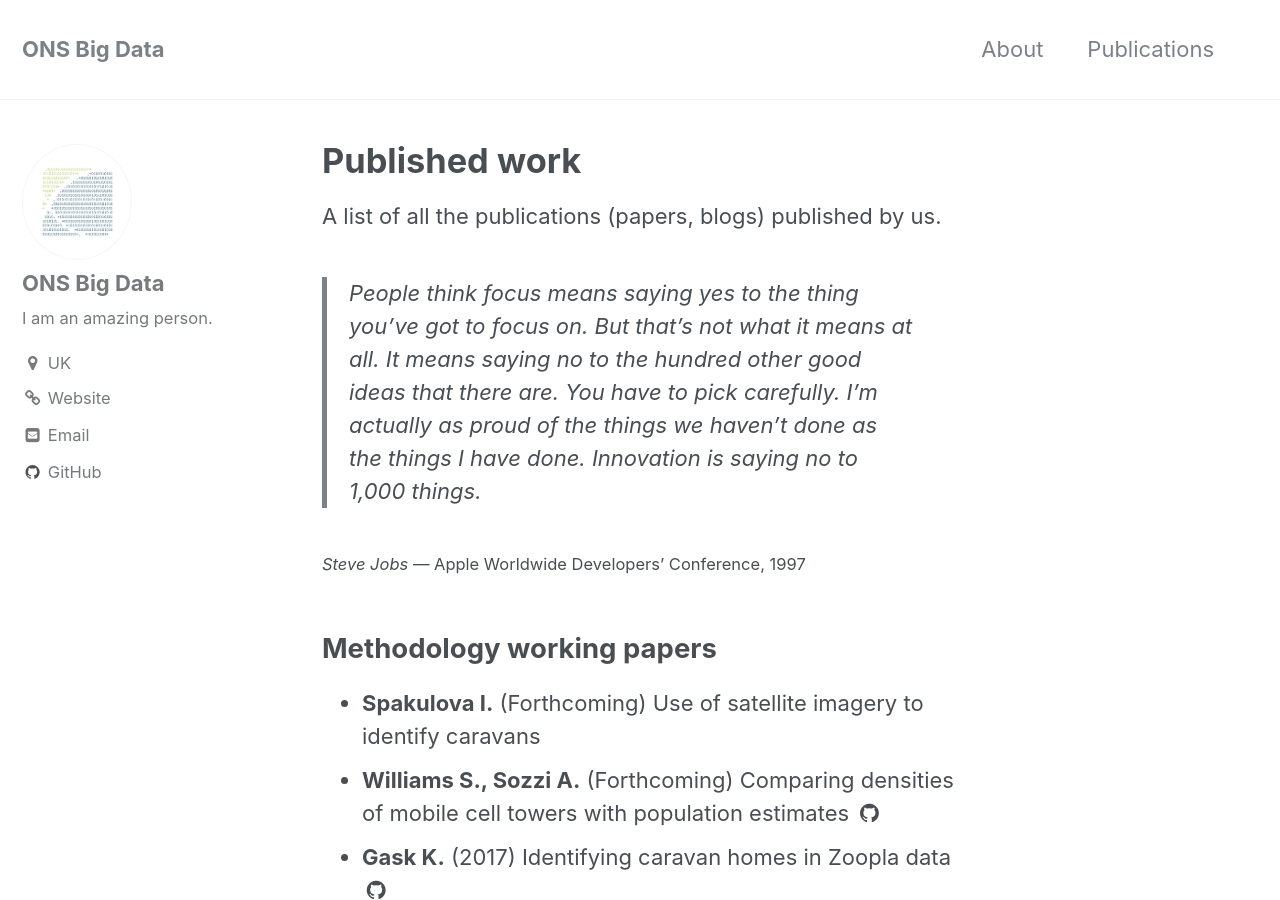
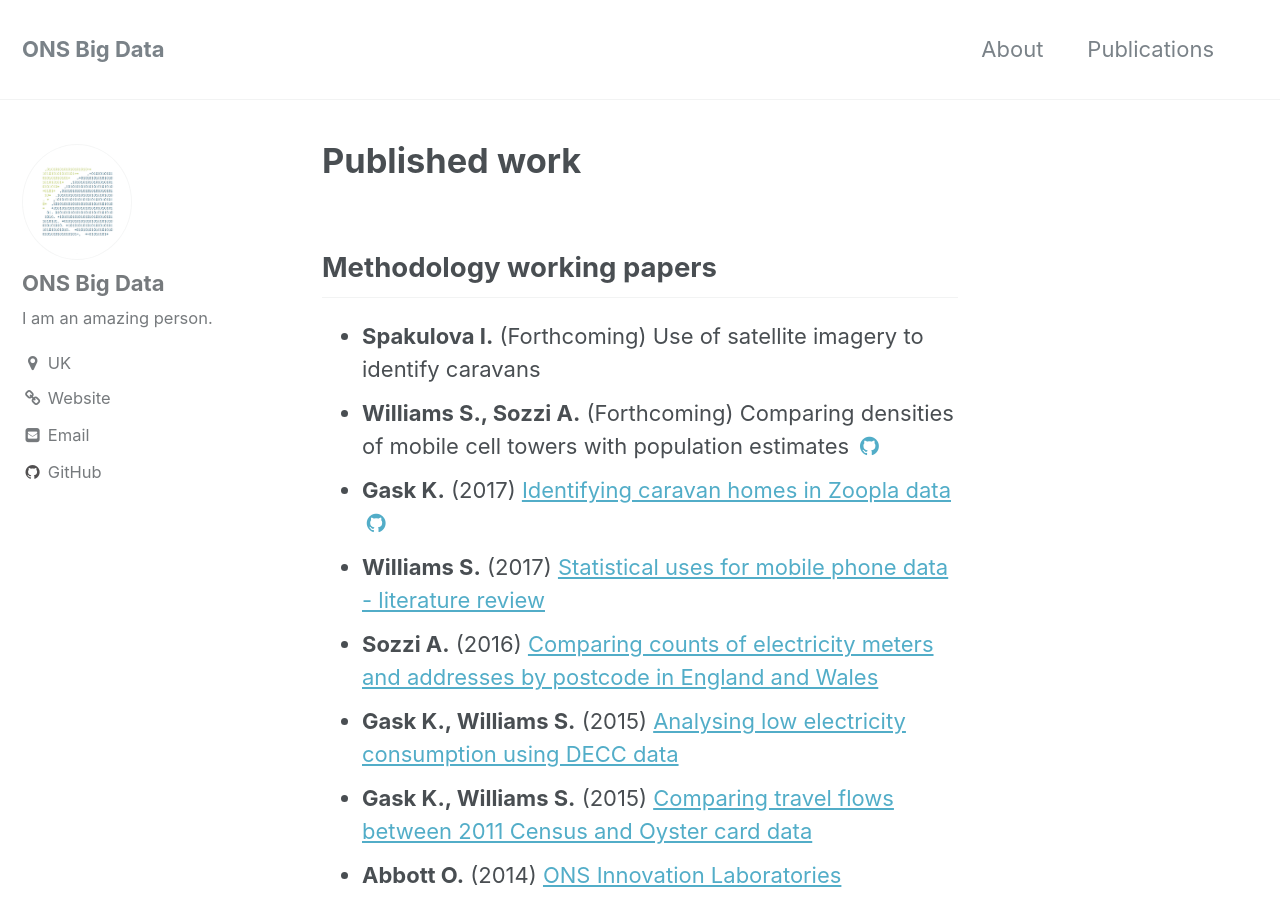
Before and after one commit to ONSBigData/ONSBigData.github.io, a Jekyll site: the page built from _pages/publications.md, in a window 1280 px wide and 900 px high. Built offline with Jekyll 4.4.1, drawn with Linux system fonts in a browser that asks for light colours; some of the changed text lies outside the part shown.

Commit message:
Update publications

```diff
--- a/_pages/publications.md
+++ b/_pages/publications.md
@@ -1,16 +1,9 @@
 ---
 title: "Published work"
-layout: archive
+layout: single
 permalink: /publications/
+last_modified_at: 2017-09-14T14:58:13+01:00
 ---
-
-A list of all the publications (papers, blogs) published by us.
-
-
-> People think focus means saying yes to the thing you've got to focus on. But that's not what it means at all. It means saying no to the hundred other good ideas that there are. You have to pick carefully. I'm actually as proud of the things we haven't done as the things I have done. Innovation is saying no to 1,000 things.
-
-<cite>Steve Jobs</cite> --- Apple Worldwide Developers' Conference, 1997
-{: .small}
 
 ## Methodology working papers
 
```
Also changed, not shown: 2 other files.
